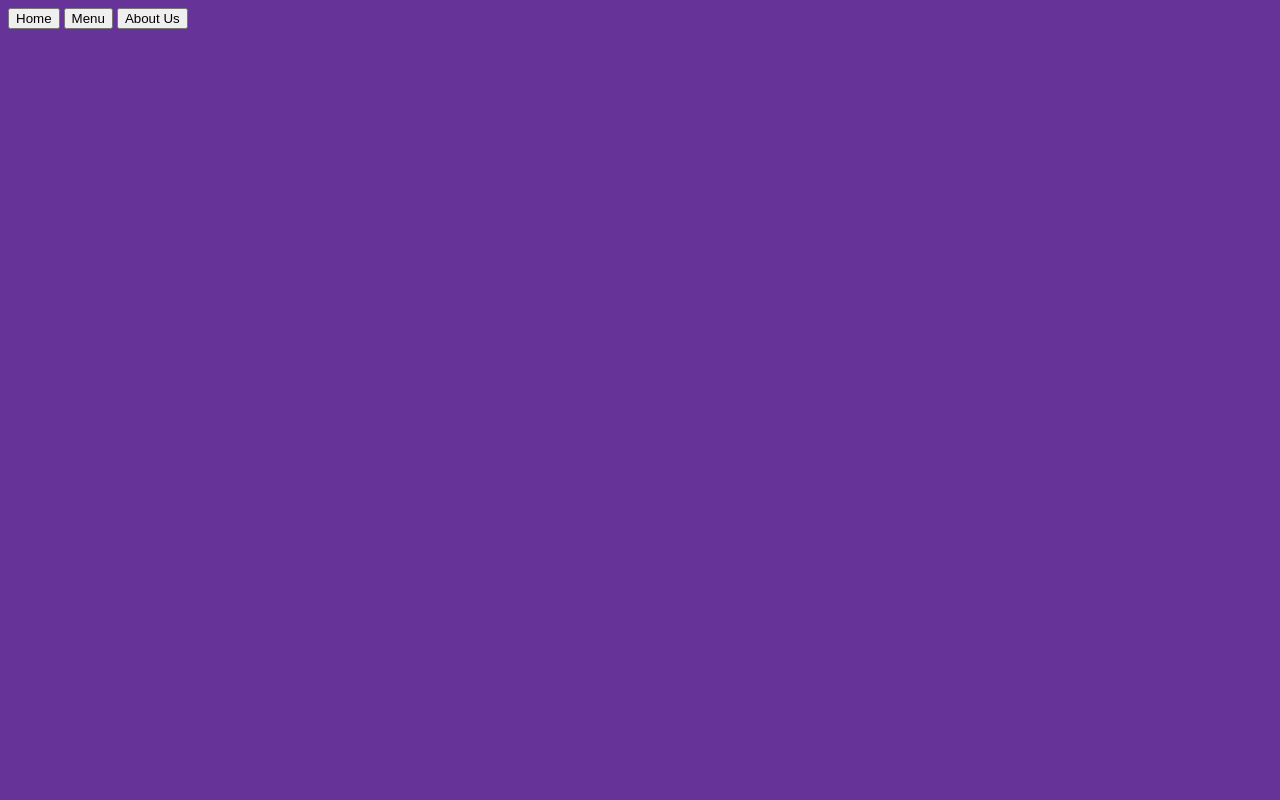
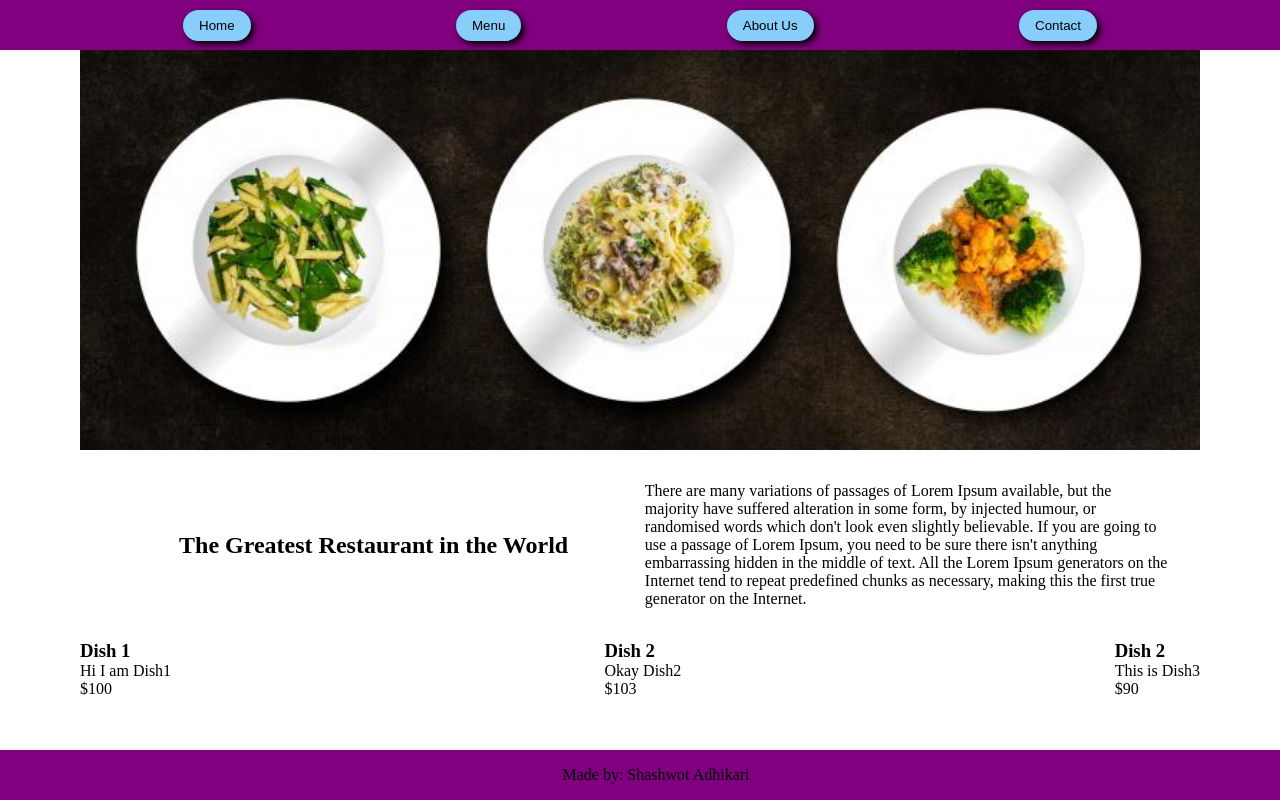
Before and after one commit to shashwot123/Restaurant-Page, a website built with webpack: page src/template.html in a window 1280 px wide. Built offline with nearby package versions, Linux system fonts and the light colour scheme.

Commit message:
Create basic structure of the pages
Create buttons for navigation
Create basic structure of homepage

```diff
--- /dev/null
+++ b/src/about.js
@@ -0,0 +1,8 @@
+export const about = () => {
+    const content = document.querySelector('#content');
+    content.innerHTML = '';
+    const aboutPage = document.createElement('div');
+    aboutPage.textContent = 'This is the about page. Deal with it.'
+
+    content.appendChild(aboutPage);
+}
--- /dev/null
+++ b/src/contact.js
@@ -0,0 +1,8 @@
+export const contact = () => {
+    const content = document.querySelector('#content');
+    content.innerHTML = '';
+    const contactPage = document.createElement('div');
+    contactPage.textContent = 'This is the contact page. Deal with it.'
+
+    content.appendChild(contactPage);
+}
--- /dev/null
+++ b/src/homepage.js
@@ -0,0 +1,48 @@
+export const home = () => {
+    const content = document.querySelector('#content');
+    content.innerHTML = '';
+    const heroImage = document.createElement('div');
+    heroImage.classList.add('hero-image');
+    content.appendChild(heroImage);
+
+    const section = document.createElement('div');
+    section.classList.add('hero-text');
+    const title = document.createElement('h2');
+    title.textContent = 'The Greatest Restaurant in the World';
+
+    const para = document.createElement('p');
+    para.textContent = `
+        There are many variations of passages of Lorem Ipsum available,
+        but the majority have suffered alteration in some form, by injected
+        humour, or randomised words which don't look even slightly believable.
+        If you are going to use a passage of Lorem Ipsum, you need to be sure
+        there isn't anything embarrassing hidden in the middle of text.
+        All the Lorem Ipsum generators on the Internet tend to repeat predefined
+        chunks as necessary, making this the first true generator on the Internet.
+        `
+    section.append(title, para);
+    content.appendChild(section);
+
+    const food = document.createElement('div');
+    food.classList.add('food');
+
+    const cardData = [
+        { title: 'Dish 1', text: 'Hi I am Dish1', price: '$100' },
+        { title: 'Dish 2', text: 'Okay Dish2', price: '$103' },
+        { title: 'Dish 2', text: 'This is Dish3', price: '$90' },
+    ]
+
+    cardData.forEach(({ title, text, price }) => {
+        const card = document.createElement('div');
+        card.classList.add('card');
+
+        card.innerHTML = `
+            <h3> ${title} </h3>
+            <p> ${text} </p>
+            <p> ${price} </p>
+        `
+        food.appendChild(card);
+    })
+
+    content.appendChild(food);
+}
--- a/src/index.js
+++ b/src/index.js
@@ -1,3 +1,27 @@
 import "./styles.css";
 
-console.log('Running');
+import { home } from './homepage.js';
+import { menu } from './menu.js';
+import { about } from './about.js';
+import { contact } from './contact.js';
+
+// Call the home function once the page loads
+document.addEventListener('DOMContentLoaded', () => {
+    home();
+})
+
+document.querySelector('#home').addEventListener('click', () => {
+    home();
+})
+
+document.querySelector('#menu').addEventListener('click', () => {
+    menu();
+})
+
+document.querySelector('#about').addEventListener('click', () => {
+    about();
+})
+
+document.querySelector('#contact').addEventListener('click', () => {
+    contact();
+})
--- /dev/null
+++ b/src/menu.js
@@ -0,0 +1,8 @@
+export const menu = () => {
+    const content = document.querySelector('#content');
+    content.innerHTML = '';
+    const menuPage = document.createElement('div');
+    menuPage.textContent = 'This is the menu page. Deal with it.'
+
+    content.appendChild(menuPage);
+}
--- a/src/styles.css
+++ b/src/styles.css
@@ -1,4 +1,71 @@
 /* styles.css */
+* {
+    margin: 0;
+    padding: 0;
+}
+
+html, body {
+    height: 100%;
+    overflow-y: auto;
+}
+
 body {
-  background-color: rebeccapurple;
+    display: flex;
+    flex-direction: column;
 }
+
+header {
+    background-color: purple;
+    padding: 0.6rem;
+}
+
+nav {
+    display: flex;
+    gap: 2rem;
+    justify-content: space-evenly;
+}
+
+button {
+    background-color: lightskyblue;
+    padding: 0.5rem 1rem;
+    border-radius: 2rem;
+    border: none;
+    box-shadow: 0.2rem 0.2rem 0.4rem black;
+}
+
+#content {
+    padding: 0 5rem;
+    flex: 1;
+    padding-bottom: 60px;
+}
+
+.hero-image {
+    background-image: url(./images/hero-image.jpg);
+    height: 25rem;
+    background-size: cover;
+    background-position: center;
+}
+
+.hero-text {
+    padding: 2rem;
+    display: grid;
+    grid-template-columns: 1fr 1fr;
+    gap: 0.6rem;
+    place-items: center;
+}
+
+.food {
+    display: flex;
+    justify-content: space-between;
+}
+
+footer {
+    background-color: purple;
+    place-items: center;
+    position: fixed;
+    bottom: 0;
+    left: 0;
+    padding: 1rem;
+    text-align: center;
+    width: 100%;
+}
--- a/src/template.html
+++ b/src/template.html
@@ -8,13 +8,20 @@
 <body>
     <header>
         <nav>
-            <button>Home</button>
-            <button>Menu</button>
-            <button>About Us</button>
+            <button id="home">Home</button>
+            <button id="menu">Menu</button>
+            <button id="about">About Us</button>
+            <button id="contact">Contact</button>
         </nav>
     </header>
     <div id="content">
 
     </div>
+    <footer>
+        <div>
+            Made by: Shashwot Adhikari
+        </div>
+
+    </footer>
 </body>
 </html>
--- a/webpack.config.js
+++ b/webpack.config.js
@@ -25,6 +25,10 @@ module.exports = {
         test: /\.css$/i,
         use: ["style-loader", "css-loader"],
       },
+      {
+        test: /\.(png|svg|jpg|jpeg|gif)$/i,
+        type: "asset/resource",
+      },
     ],
   },
 };
```
Also changed, not shown: src/images/hero-image.jpg (added).
